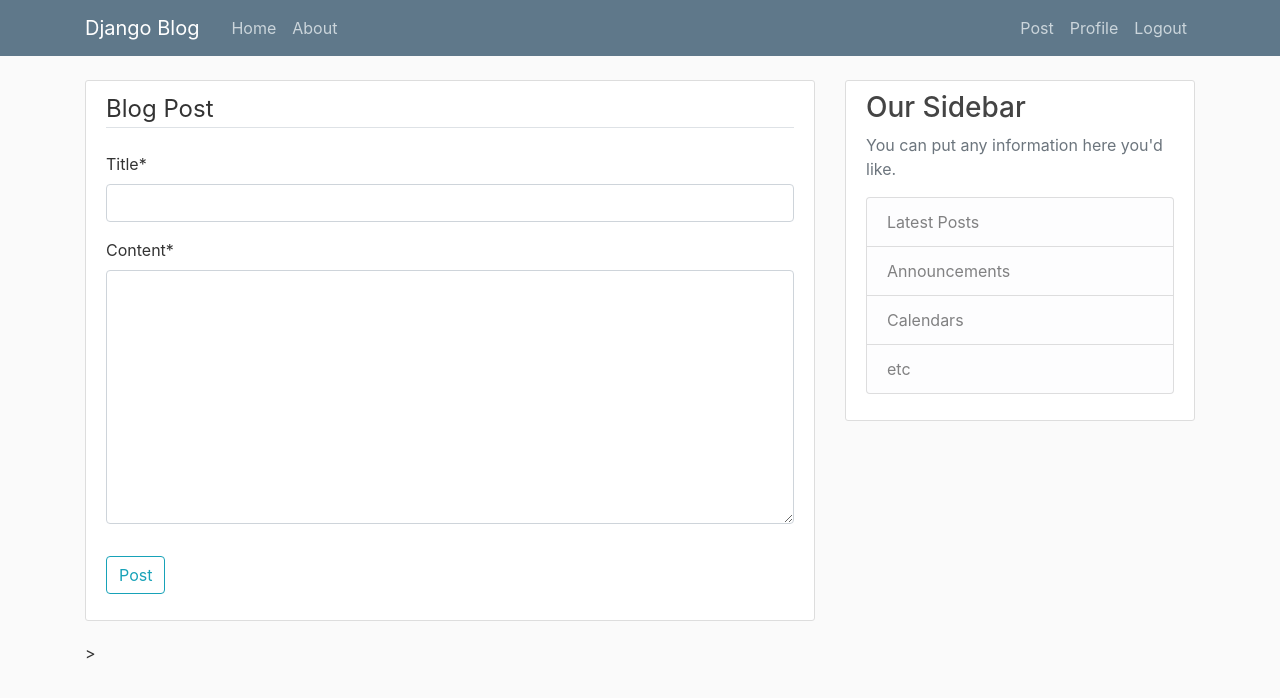
After one commit to phumidea/Django_sandbox, a Django app: page /post/new/ in a window 1280 px wide. The commit adds this page. Shown: the top 698 px of the page. Run offline with Django 3.2, Linux system fonts and the light colour scheme; a user stored in the database is signed in; some libraries are stand-ins or nearby versions.

Commit message:
add post management

```diff
--- a/blog/models.py
+++ b/blog/models.py
@@ -1,7 +1,8 @@
 from django.db import models
 from django.utils import timezone
 from django.contrib.auth.models import User
-# Create your models here.
+from django.urls import reverse
+
 class Post(models.Model):
     title = models.CharField(max_length = 100)
     content = models.TextField()
@@ -10,3 +11,6 @@
 
     def __str__(self):
         return self.title
+
+    def get_absolute_url(self):
+        return reverse('post-detail', kwargs={'pk':self.pk})
--- a/blog/templates/blog/base.html
+++ b/blog/templates/blog/base.html
@@ -36,6 +36,7 @@
                   <!-- Navbar Right Side -->
                   <div class="navbar-nav">
                       {% if user.is_authenticated %}
+                      <a class="nav-item nav-link" href="{% url 'post-create' %}">Post</a>
                       <a class="nav-item nav-link" href="{% url 'profile' %}">Profile</a>
                       <a class="nav-item nav-link" href="{% url 'logout' %}">Logout</a>
                       {% else %}
--- a/blog/templates/blog/home.html
+++ b/blog/templates/blog/home.html
@@ -7,7 +7,7 @@
       <a class="mr-2" href="#">{{ post.author }}</a>
       <small class="text-muted">{{ post.date_posted|date:"F d, Y" }}</small>
     </div>
-    <h2><a class="article-title" href="#">{{ post.title }}</a></h2>
+    <h2><a class="article-title" href="{% url 'post-detail' post.id %}">{{ post.title }}</a></h2>
     <p class="article-content">{{ post.content }}</p>
   </div>
 </article>
--- /dev/null
+++ b/blog/templates/blog/post_form.html
@@ -0,0 +1,16 @@
+{% extends "blog/base.html" %}
+{% load crispy_forms_tags %}
+{% block content %}
+    <div class = "content-section">
+        <form method="POST">
+            {% csrf_token %}
+            <fieldset class = "form-group">
+                <legend class = "border-bottom mb-4">Blog Post</legend>
+                {{ form|crispy }}
+            </fieldset>
+            <div class="form-group">
+                <button class = "btn btn-outline-info" type = "submit">Post</button>
+            </div>
+        </form>
+    </div>>
+{% endblock content %}
--- a/blog/urls.py
+++ b/blog/urls.py
@@ -1,7 +1,12 @@
 from django.urls import path
 from . import views
+from .views import PostListView, PostDetailView, PostCreateView, PostUpdateView, PostDeleteView
 
 urlpatterns = [
-    path('', views.home, name = 'blog-home'),
+    path('', PostListView.as_view(), name='blog-home'),
+    path('post/<int:pk>/', PostDetailView.as_view(), name='post-detail'),
+    path('post/new/', PostCreateView.as_view(), name='post-create'),
+    path('post/<int:pk>/update/', PostUpdateView.as_view(), name='post-update'),
+    path('post/<int:pk>/delete/', PostDeleteView.as_view(), name='post-delete'),
     path('about/', views.about, name = 'blog-about'),
 ]
--- a/blog/views.py
+++ b/blog/views.py
@@ -1,22 +1,7 @@
 from django.shortcuts import render
+from django.contrib.auth.mixins import LoginRequiredMixin, UserPassesTestMixin
 from .models import Post
-# Create your views here.
-
-posts = [
-    {
-        'author': 'CoreyMS',
-        'title': 'Blog Post 1',
-        'content': 'First post content',
-        'date_posted': 'August 27 2018'
-    },
-    {
-        'author': 'Jane Doe',
-        'title': 'Blog Post 2',
-        'content': 'Second post content',
-        'date_posted': 'August 28 2018'
-    }
-]
-
+from django.views.generic import ListView, DetailView, CreateView, UpdateView, DeleteView
 
 def home(request):
     context = {
@@ -24,5 +9,46 @@
     }
     return render(request, 'blog/home.html',context)
 
+class PostListView(ListView):
+    model = Post
+    template_name = 'blog/home.html'
+    context_object_name = 'posts'
+    ordering = ['-date_posted']
+
+class PostDetailView(DetailView):
+    model = Post
+
+class PostCreateView(LoginRequiredMixin, CreateView):
+    model = Post
+    fields = ['title', 'content']
+
+    def form_valid(self, form):
+        form.instance.author = self.request.user
+        return super().form_valid(form)
+
+class PostUpdateView(LoginRequiredMixin, UserPassesTestMixin, UpdateView):
+    model = Post
+    fields = ['title', 'content']
+
+    def form_valid(self, form):
+        form.instance.author = self.request.user
+        return super().form_valid(form)
+
+    def test_func(self):
+        post = self.get_object()
+        if self.request.user == post.author:
+            return True
+        return False
+
+class PostDeleteView(LoginRequiredMixin, UserPassesTestMixin, DeleteView):
+    model = Post
+    success_url = '/'
+
+    def test_func(self):
+        post = self.get_object()
+        if self.request.user == post.author:
+            return True
+        return False
+
 def about(request):
     return render(request, 'blog/about.html', {'title': 'About'})
```
Also changed, not shown: blog/templates/blog/post_confirm_delete.html (added, +16 -0 lines), blog/templates/blog/post_detail.html (added, +22 -0 lines), db.sqlite3.
